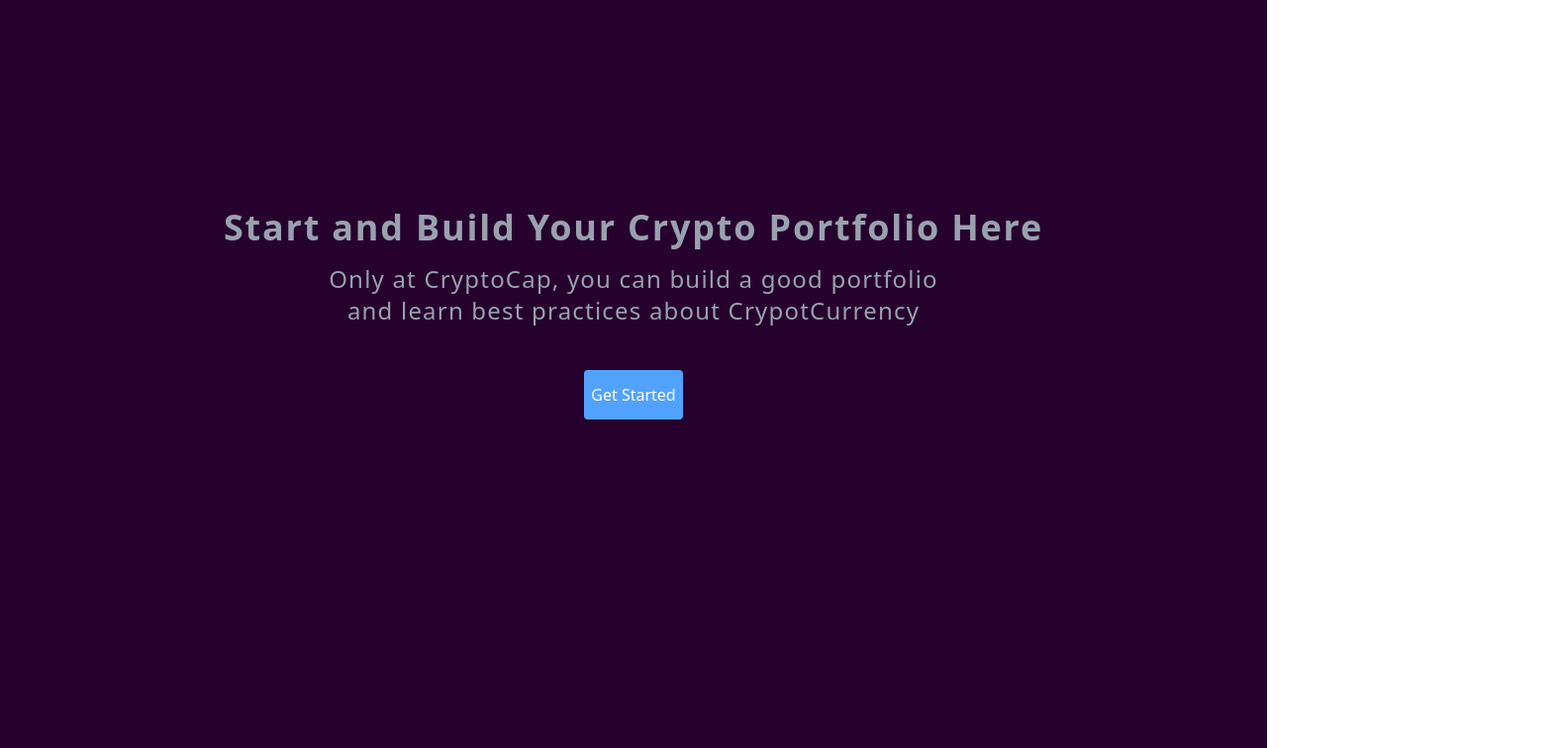
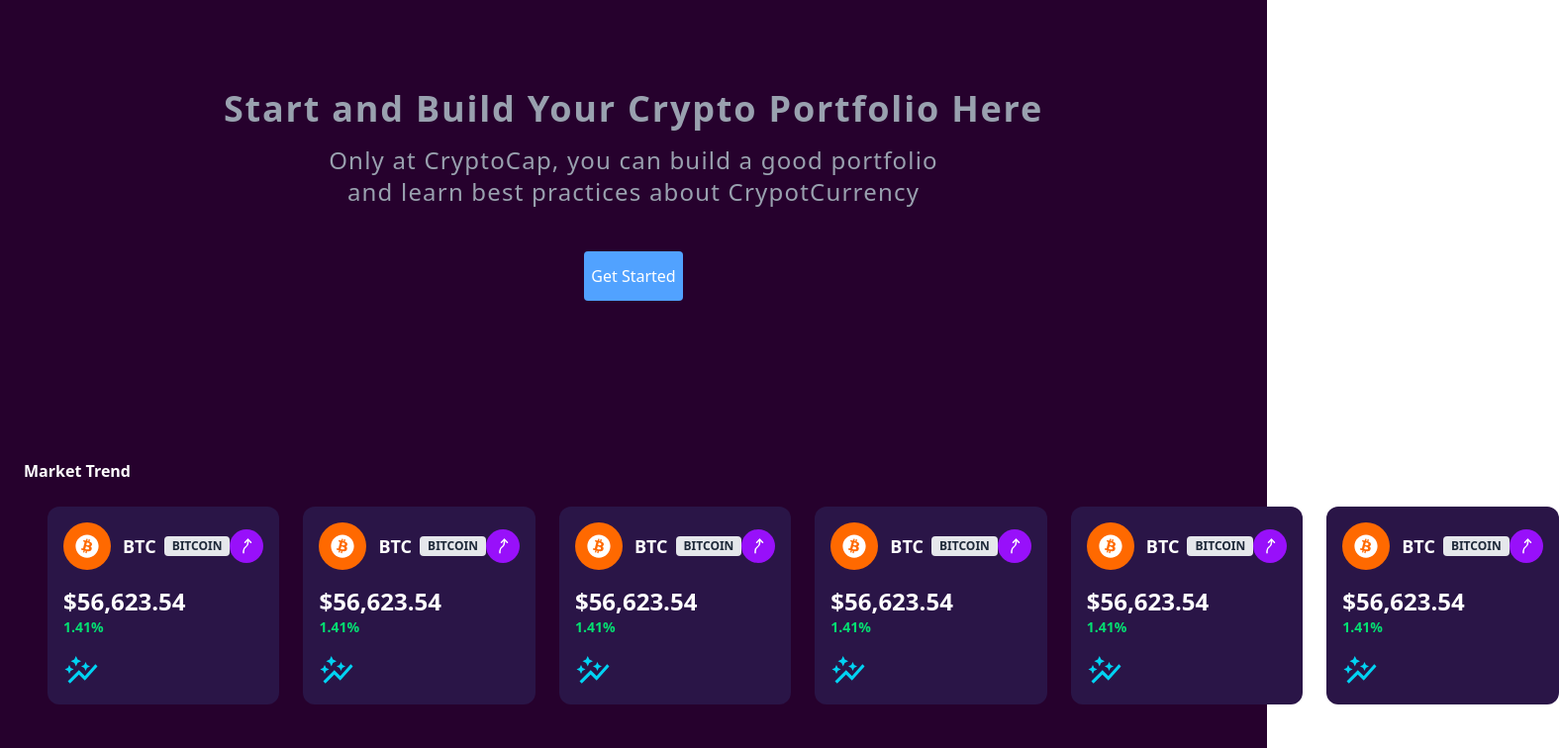
Before and after one commit to MohammadWaseem6/cryptocap, a React (Vite) app in the folder cryptocap/: page / in a window 1280 px wide. Shown: the part 120-876 px from the top of the page at 99% size, 1575 px wide, since content can reach past the window. Built offline with nearby package versions, Linux system fonts and the light colour scheme.

Commit message:
CARDS DONE

```diff
--- a/cryptocap/package.json
+++ b/cryptocap/package.json
@@ -11,6 +11,7 @@
   },
   "dependencies": {
     "@tailwindcss/vite": "^4.1.11",
+    "framer-motion": "^12.23.12",
     "react": "^19.1.1",
     "react-dom": "^19.1.1",
     "react-icons": "^5.5.0",
--- a/cryptocap/src/pages/Navbar.tsx
+++ b/cryptocap/src/pages/Navbar.tsx
@@ -1,57 +1,267 @@
-import React from 'react'
+import React from "react";
 import { CiGlobe } from "react-icons/ci";
 import { IoIosArrowDown } from "react-icons/io";
 
+// cards icons
+import { FaBitcoin } from "react-icons/fa";
+import { TbArrowCurveRight } from "react-icons/tb";
+import { MdOutlineAutoGraph } from "react-icons/md";
+
+// framer motion
+
+
 
 const Navbar: React.FC = () => {
-    return (
-        <div className='bg-[#26012D] w-full h-[1000px]'>
+  return (
+    <div className="bg-[#26012D] w-full h-[1000px]">
+      <div className="text-white grid grid-cols-12 ">
+        <div className="col-span-2">
+          <h1 className="text-2xl font-bold text-white pl-8 pt-4">CryptoCap</h1>
+        </div>
+        <div className="col-span-8 mt-5 ">
+          <ul className="flex  items-center justify-center space-x-20 ">
+            <li className="hover:text-blue-600 cursor-pointer">Home</li>
+            <li className="hover:text-blue-600 cursor-pointer">Business</li>
+            <li className="hover:text-blue-600 cursor-pointer">Trade</li>
+            <li className="hover:text-blue-600 cursor-pointer">Market</li>
+            <li className="hover:text-blue-600 cursor-pointer">Learn</li>
+          </ul>
+        </div>
+        <div className="col-span-2 flex mt-5">
+          <CiGlobe className="mr-3.5 text-2xl" />
+          <p className="font-bold">En </p>
+          <IoIosArrowDown className="mt-1 ml-1" />
+          <button className="bg-blue-400 w-[50px] h-[30px] ml-6 rounded-sm">
+            Login
+          </button>
+        </div>
+      </div>
+      <div className="text-gray-400  w-full  grid items-center justify-items-center  py-40 ">
+        <div className="">
+          <h1 className="flex text-4xl font-bold tracking-wider">
+            Start and Build Your Crypto Portfolio Here
+          </h1>
+        </div>
+        <div className="flex items-center justify-items-center text-2xl">
+          <p className="tracking-wider mt-4 text-center text-gray-400">
+            Only at CryptoCap, you can build a good portfolio <br />
+            and learn best practices about CrypotCurrency
+          </p>
+        </div>
 
-            <div className='text-white grid grid-cols-12 '>
-                <div className='col-span-2'>
-                    <h1 className='text-2xl font-bold text-white pl-8 pt-4'>CryptoCap</h1>
+        <button className="mt-11 bg-blue-400 rounded-sm text-white w-[100px] h-[50px] cursor-pointer hover:bg-gray-700 hover:text-white ">
+          Get Started
+        </button>
+      </div>
+      <div className="text-white font-semibold px-6">
+        <h1>Market Trend</h1>
+        <div className=" p-6 gap-6 rounded-sm flex grid-cols-12 md:grid-cols-2">
+          <div className="bg-[#2A1547] text-white rounded-xl p-4 w-[400px]">
+            {/* Top row */}
+            <div className="flex items-center justify-between">
+              <div className="flex items-center space-x-3">
+                {/* Bitcoin Icon in a circle */}
+                <div className="bg-orange-500 p-3 rounded-full">
+                  <FaBitcoin className="text-white text-2xl" />
                 </div>
-                <div className='col-span-8 mt-5 '>
-                    <ul className='flex  items-center justify-center space-x-20 '>
-                        <li className='hover:text-blue-600 cursor-pointer'>Home</li>
-                        <li className='hover:text-blue-600 cursor-pointer'>Business</li>
-                        <li className='hover:text-blue-600 cursor-pointer'>Trade</li>
-                        <li className='hover:text-blue-600 cursor-pointer'>Market</li>
-                        <li className='hover:text-blue-600 cursor-pointer'>Learn</li>
-                    </ul>
+
+                {/* BTC and label */}
+                <div className="flex items-center space-x-2">
+                  <span className="text-lg font-bold">BTC</span>
+                  <span className="bg-gray-200 text-gray-800 px-2 py-0.5 text-xs rounded-sm">BITCOIN</span>
                 </div>
-                <div className='col-span-2 flex mt-5'>
-                    <CiGlobe
-                        className='mr-3.5 text-2xl'
-                    />
-                    <p className='font-bold'>En </p>
-                    <IoIosArrowDown
-                        className='mt-1 ml-1'
-                    />
-                    <button className='bg-blue-400 w-[50px] h-[30px] ml-6 rounded-sm'>Login</button>
+              </div>
+
+              {/* Arrow Icon */}
+              <div className="bg-purple-600 p-2 rounded-full">
+                <TbArrowCurveRight className="text-white text-lg" />
+              </div>
+            </div>
+
+            {/* Middle Section */}
+            <div className="mt-4">
+              <p className="text-2xl font-bold">$56,623.54</p>
+              <p className="text-green-400 text-sm">1.41%</p>
+            </div>
+
+            {/* Bottom Graph */}
+            <div className="mt-4">
+              <MdOutlineAutoGraph className="text-cyan-400 text-4xl" />
+            </div>
+          </div>
+           <div className="bg-[#2A1547] text-white rounded-xl p-4 w-[400px]">
+            {/* Top row */}
+            <div className="flex items-center justify-between">
+              <div className="flex items-center space-x-3">
+                {/* Bitcoin Icon in a circle */}
+                <div className="bg-orange-500 p-3 rounded-full">
+                  <FaBitcoin className="text-white text-2xl" />
                 </div>
+
+                {/* BTC and label */}
+                <div className="flex items-center space-x-2">
+                  <span className="text-lg font-bold">BTC</span>
+                  <span className="bg-gray-200 text-gray-800 px-2 py-0.5 text-xs rounded-sm">BITCOIN</span>
+                </div>
+              </div>
+
+              {/* Arrow Icon */}
+              <div className="bg-purple-600 p-2 rounded-full">
+                <TbArrowCurveRight className="text-white text-lg" />
+              </div>
+            </div>
+
+            {/* Middle Section */}
+            <div className="mt-4">
+              <p className="text-2xl font-bold">$56,623.54</p>
+              <p className="text-green-400 text-sm">1.41%</p>
+            </div>
+
+            {/* Bottom Graph */}
+            <div className="mt-4">
+              <MdOutlineAutoGraph className="text-cyan-400 text-4xl" />
+            </div>
+          </div>
+           <div className="bg-[#2A1547] text-white rounded-xl p-4 w-[400px]">
+            {/* Top row */}
+            <div className="flex items-center justify-between">
+              <div className="flex items-center space-x-3">
+                {/* Bitcoin Icon in a circle */}
+                <div className="bg-orange-500 p-3 rounded-full">
+                  <FaBitcoin className="text-white text-2xl" />
+                </div>
+
+                {/* BTC and label */}
+                <div className="flex items-center space-x-2">
+                  <span className="text-lg font-bold">BTC</span>
+                  <span className="bg-gray-200 text-gray-800 px-2 py-0.5 text-xs rounded-sm">BITCOIN</span>
+                </div>
+              </div>
+
+              {/* Arrow Icon */}
+              <div className="bg-purple-600 p-2 rounded-full">
+                <TbArrowCurveRight className="text-white text-lg" />
+              </div>
+            </div>
+
+            {/* Middle Section */}
+            <div className="mt-4">
+              <p className="text-2xl font-bold">$56,623.54</p>
+              <p className="text-green-400 text-sm">1.41%</p>
+            </div>
+
+            {/* Bottom Graph */}
+            <div className="mt-4">
+              <MdOutlineAutoGraph className="text-cyan-400 text-4xl" />
+            </div>
+          </div>
+           <div className="bg-[#2A1547] text-white rounded-xl p-4 w-[400px]">
+            {/* Top row */}
+            <div className="flex items-center justify-between">
+              <div className="flex items-center space-x-3">
+                {/* Bitcoin Icon in a circle */}
+                <div className="bg-orange-500 p-3 rounded-full">
+                  <FaBitcoin className="text-white text-2xl" />
+                </div>
+
+                {/* BTC and label */}
+                <div className="flex items-center space-x-2">
+                  <span className="text-lg font-bold">BTC</span>
+                  <span className="bg-gray-200 text-gray-800 px-2 py-0.5 text-xs rounded-sm">BITCOIN</span>
+                </div>
+              </div>
+
+              {/* Arrow Icon */}
+              <div className="bg-purple-600 p-2 rounded-full">
+                <TbArrowCurveRight className="text-white text-lg" />
+              </div>
+            </div>
+
+            {/* Middle Section */}
+            <div className="mt-4">
+              <p className="text-2xl font-bold">$56,623.54</p>
+              <p className="text-green-400 text-sm">1.41%</p>
+            </div>
+
+            {/* Bottom Graph */}
+            <div className="mt-4">
+              <MdOutlineAutoGraph className="text-cyan-400 text-4xl" />
+            </div>
+          </div>
+           <div className="bg-[#2A1547] text-white rounded-xl p-4 w-[400px]">
+            {/* Top row */}
+            <div className="flex items-center justify-between">
+              <div className="flex items-center space-x-3">
+                {/* Bitcoin Icon in a circle */}
+                <div className="bg-orange-500 p-3 rounded-full">
+                  <FaBitcoin className="text-white text-2xl" />
+                </div>
+
+                {/* BTC and label */}
+                <div className="flex items-center space-x-2">
+                  <span className="text-lg font-bold">BTC</span>
+                  <span className="bg-gray-200 text-gray-800 px-2 py-0.5 text-xs rounded-sm">BITCOIN</span>
+                </div>
+              </div>
+
+              {/* Arrow Icon */}
+              <div className="bg-purple-600 p-2 rounded-full">
+                <TbArrowCurveRight className="text-white text-lg" />
+              </div>
+            </div>
+
+            {/* Middle Section */}
+            <div className="mt-4">
+              <p className="text-2xl font-bold">$56,623.54</p>
+              <p className="text-green-400 text-sm">1.41%</p>
+            </div>
+
+            {/* Bottom Graph */}
+            <div className="mt-4">
+              <MdOutlineAutoGraph className="text-cyan-400 text-4xl" />
+            </div>
+          </div>
+           <div className="bg-[#2A1547] text-white rounded-xl p-4 w-[400px]">
+            {/* Top row */}
+            <div className="flex items-center justify-between">
+              <div className="flex items-center space-x-3">
+                {/* Bitcoin Icon in a circle */}
+                <div className="bg-orange-500 p-3 rounded-full">
+                  <FaBitcoin className="text-white text-2xl" />
+                </div>
+
+                {/* BTC and label */}
+                <div className="flex items-center space-x-2">
+                  <span className="text-lg font-bold">BTC</span>
+                  <span className="bg-gray-200 text-gray-800 px-2 py-0.5 text-xs rounded-sm">BITCOIN</span>
+                </div>
+              </div>
+
+              {/* Arrow Icon */}
+              <div className="bg-purple-600 p-2 rounded-full">
+                <TbArrowCurveRight className="text-white text-lg" />
+              </div>
+            </div>
+
+            {/* Middle Section */}
+            <div className="mt-4">
+              <p className="text-2xl font-bold">$56,623.54</p>
+              <p className="text-green-400 text-sm">1.41%</p>
+            </div>
+
+            {/* Bottom Graph */}
+            <div className="mt-4">
+              <MdOutlineAutoGraph className="text-cyan-400 text-4xl" />
+            </div>
+          </div>
 
 
 
 
+        </div>
+      </div>
+    </div>
+  );
+};
 
-            </div>
-            <div className='text-gray-400  w-full h-[200px] grid items-center justify-items-center  py-70  '>
-                <div className=''>
-                    <h1 className='flex text-4xl font-bold tracking-wider'>Start and Build Your Crypto Portfolio Here</h1>
-
-                </div>
-                <div className='flex items-center justify-items-center text-2xl'>
-                    <p className='tracking-wider mt-4 text-center text-gray-400'>Only at CryptoCap, you can  build a good portfolio  <br />
-                        and learn best practices about CrypotCurrency</p>
-                </div>
-
-                <button className='mt-11 bg-blue-400 rounded-sm text-white w-[100px] h-[50px] cursor-pointer hover:bg-gray-700 hover:text-white '>Get Started</button>
-            </div>
-
-
-        </div>
-    )
-}
-
-export default Navbar
+export default Navbar;
```
Also changed, not shown: 2 other files (tests, documents, lock files or other folders).
